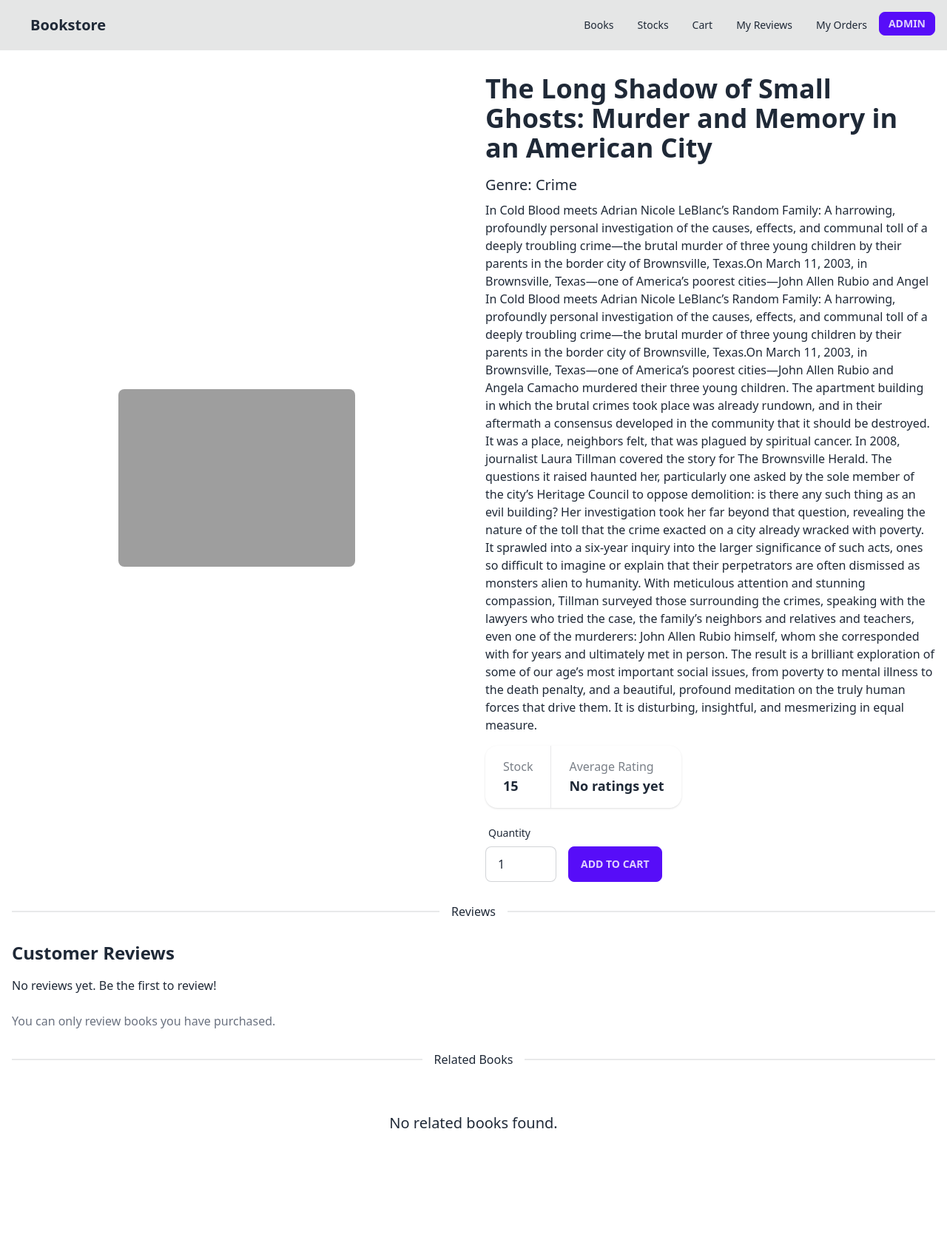
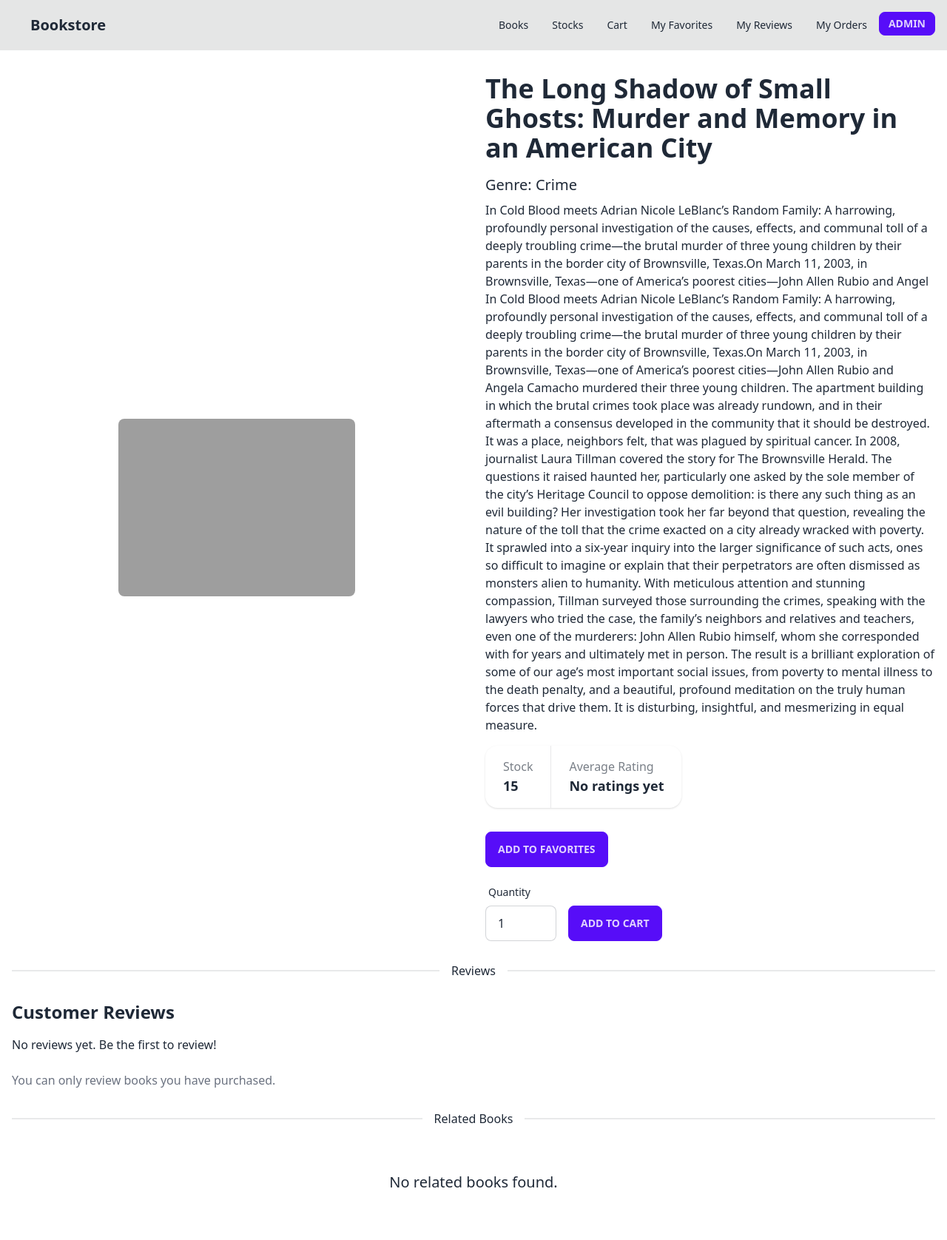
Before and after one commit to pannlnwza/bookstore, a Django app: page /book/1/ in a window 1280 px wide. Shown: the whole page at 74% size. Before the commit the page ends 1525 px from the top, so only its background shows below. Run offline with Django 5.2, Linux system fonts and the light colour scheme; a user stored in the database is signed in; data comes from the database, SQL or seed files in the repository; data that the repository does not hold is empty; some libraries are stand-ins or nearby versions; grey boxes are pictures that could not be loaded.

Commit message:
feat: added favorites page

```diff
--- a/bookstore/models.py
+++ b/bookstore/models.py
@@ -123,3 +123,15 @@ class Review(models.Model):
 
     def __str__(self):
         return f"Review by {self.customer.first_name} on {self.book.title}"
+
+
+class Favorite(models.Model):
+    user = models.ForeignKey(User, on_delete=models.CASCADE, related_name="favorites")
+    book = models.ForeignKey(Book, on_delete=models.CASCADE, related_name="favorited_by")
+    added_at = models.DateTimeField(auto_now_add=True)
+
+    class Meta:
+        unique_together = ('user', 'book')  # Ensure a user can only favorite a book once
+
+    def __str__(self):
+        return f"{self.user.username} - {self.book.title}"
--- a/bookstore/templates/bookstore/base.html
+++ b/bookstore/templates/bookstore/base.html
@@ -43,6 +43,7 @@
                     <li><a href="{% url 'bookstore:book_list' %}">Books</a></li>
                     <li><a href="{% url 'bookstore:stock_management' %}">Stocks</a></li>
                     <li><a href="{% url 'bookstore:cart' %}">Cart</a></li>
+                    <li><a href="{% url 'bookstore:favorites_list' %}">My Favorites</a></li>
                     <li><a href="{% url 'bookstore:my_reviews' %}">My Reviews</a></li>
                     <li><a href="{% url 'bookstore:order_list' %}">My Orders</a></li>
                     {% if user.is_authenticated %}
--- a/bookstore/templates/bookstore/book_detail.html
+++ b/bookstore/templates/bookstore/book_detail.html
@@ -32,6 +32,19 @@
             </div>
         </div>
 
+        <div class="flex gap-4 my-4">
+            {% if user.is_authenticated %}
+                {% if is_favorited %}
+                    <a href="{% url 'bookstore:remove_from_favorites' book.id %}" class="btn btn-error">
+                        Remove from Favorites
+                    </a>
+                {% else %}
+                    <a href="{% url 'bookstore:add_to_favorites' book.id %}" class="btn btn-primary">
+                        Add to Favorites
+                    </a>
+                {% endif %}
+            {% endif %}
+        </div>
         <!-- Add to Cart Form -->
         <form method="post" action="{% url 'bookstore:add_to_cart' book.id %}" class="flex gap-4 items-end">
             {% csrf_token %}
--- a/bookstore/templates/bookstore/my_reviews.html
+++ b/bookstore/templates/bookstore/my_reviews.html
@@ -9,6 +9,10 @@
             <div class="card bg-base-100 shadow-xl">
                 <div class="card-body">
                     <h2 class="card-title">{{ review.book.title }}</h2>
+                    <figure class="px-10 pt-10">
+                    <!-- Use the actual image URL from the Book model -->
+                    <img src="{{ review.book.image_url }}" alt="{{ review.book.title }}" class="w-52 object-cover">
+                    </figure>
                     <p class="text-sm text-gray-600">{{ review.created_at|date:"F j, Y" }}</p>
                     <div class="rating rating-sm mb-2">
                         {% for i in "12345" %}
--- a/bookstore/urls.py
+++ b/bookstore/urls.py
@@ -24,5 +24,8 @@ urlpatterns = [
     path('review/<int:review_id>/delete/', views.delete_review, name='delete_review'),
     path('update-stock/<int:book_id>/', views.update_stock, name='update_stock'),
     path('my-reviews/', views.MyReviewsView.as_view(), name='my_reviews'),
+    path('favorites/add/<int:book_id>/', views.add_to_favorites, name='add_to_favorites'),
+    path('favorites/remove/<int:book_id>/', views.remove_from_favorites, name='remove_from_favorites'),
+    path('favorites/', views.FavoritesListView.as_view(), name='favorites_list'),
 
 ]
--- a/bookstore/views.py
+++ b/bookstore/views.py
@@ -4,7 +4,7 @@ from django.db import transaction
 from django.shortcuts import render, get_object_or_404, redirect
 from django.contrib.auth.decorators import login_required
 
-from .models import Book, Genre, Order, OrderItem, Stock, Cart, CartItem, Payment, Customer, Review
+from .models import Book, Genre, Order, OrderItem, Stock, Cart, CartItem, Payment, Customer, Review, Favorite
 from decimal import Decimal
 from django.shortcuts import render, redirect
 from django.contrib.auth import authenticate, login as auth_login
@@ -96,17 +96,20 @@ def book_detail(request, book_id):
     reviews = book.reviews.select_related('customer').all()
 
     # Check if the user has purchased this book
+    is_favorited = False
     user_has_purchased = False
     if request.user.is_authenticated:
         customer = Customer.objects.filter(user=request.user).first()
         if customer:
             user_has_purchased = OrderItem.objects.filter(order__customer=customer, book=book).exists()
+            is_favorited = Favorite.objects.filter(user=request.user, book=book).exists()
 
     return render(request, 'bookstore/book_detail.html', {
         'book': book,
         'related_books': related_books,
         'reviews': reviews,
         'user_has_purchased': user_has_purchased,
+        'is_favorited': is_favorited
     })
 
 
@@ -522,3 +525,39 @@ class MyReviewsView(LoginRequiredMixin, generic.ListView):
     def get_queryset(self):
         # Filter reviews for the logged-in user
         return Review.objects.filter(customer__user=self.request.user).select_related('book').order_by('-created_at')
+
+
+@login_required
+def add_to_favorites(request, book_id):
+    book = get_object_or_404(Book, id=book_id)
+    favorite, created = Favorite.objects.get_or_create(user=request.user, book=book)
+
+    if created:
+        messages.success(request, f"'{book.title}' has been added to your favorites.")
+    else:
+        messages.info(request, f"'{book.title}' is already in your favorites.")
+
+    return redirect('bookstore:book_detail', book_id=book_id)
+
+
+@login_required
+def remove_from_favorites(request, book_id):
+    book = get_object_or_404(Book, id=book_id)
+    favorite = Favorite.objects.filter(user=request.user, book=book).first()
+
+    if favorite:
+        favorite.delete()
+        messages.success(request, f"'{book.title}' has been removed from your favorites.")
+    else:
+        messages.info(request, f"'{book.title}' was not in your favorites.")
+
+    return redirect('bookstore:book_detail', book_id=book_id)
+
+
+class FavoritesListView(LoginRequiredMixin, generic.ListView):
+    model = Favorite
+    template_name = 'bookstore/favorites_list.html'
+    context_object_name = 'favorites'
+
+    def get_queryset(self):
+        return Favorite.objects.filter(user=self.request.user).select_related('book')
```
Also changed, not shown: bookstore/templates/bookstore/favorites_list.html (added, +51 -0 lines).
